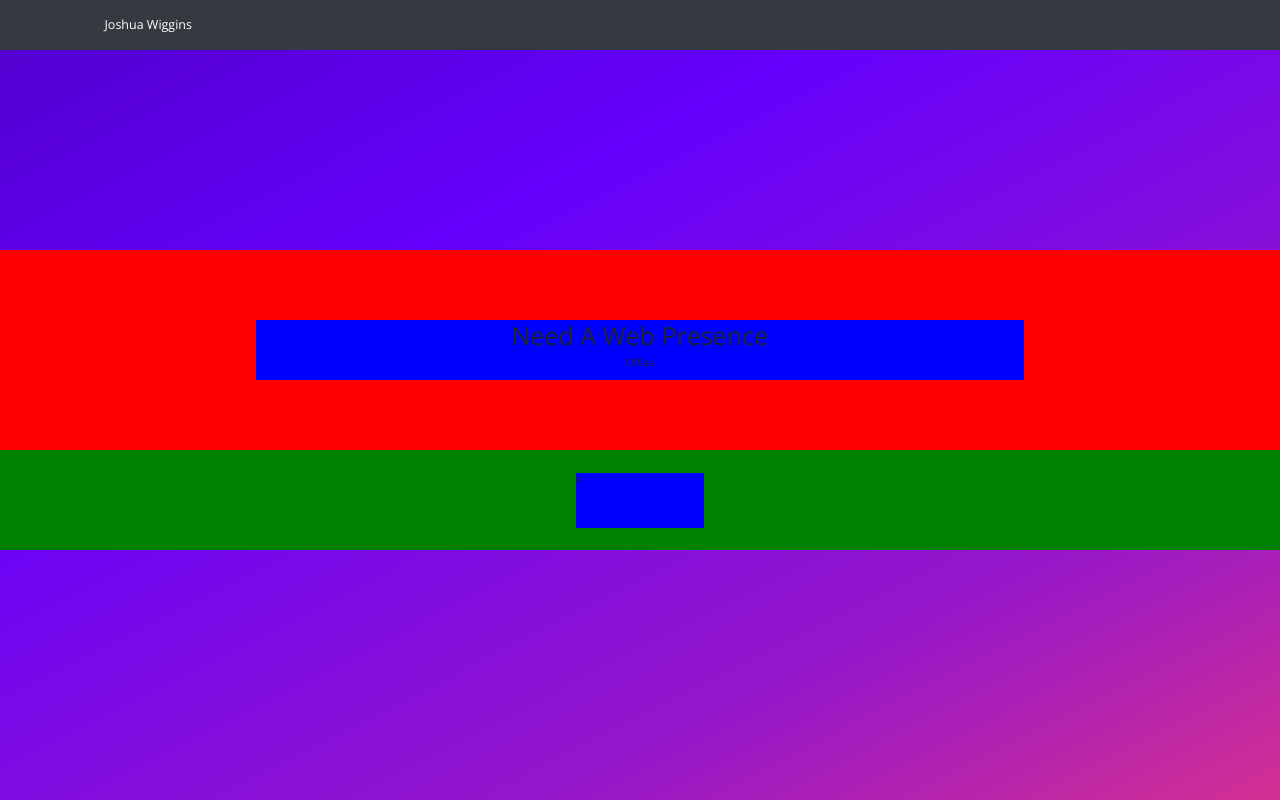
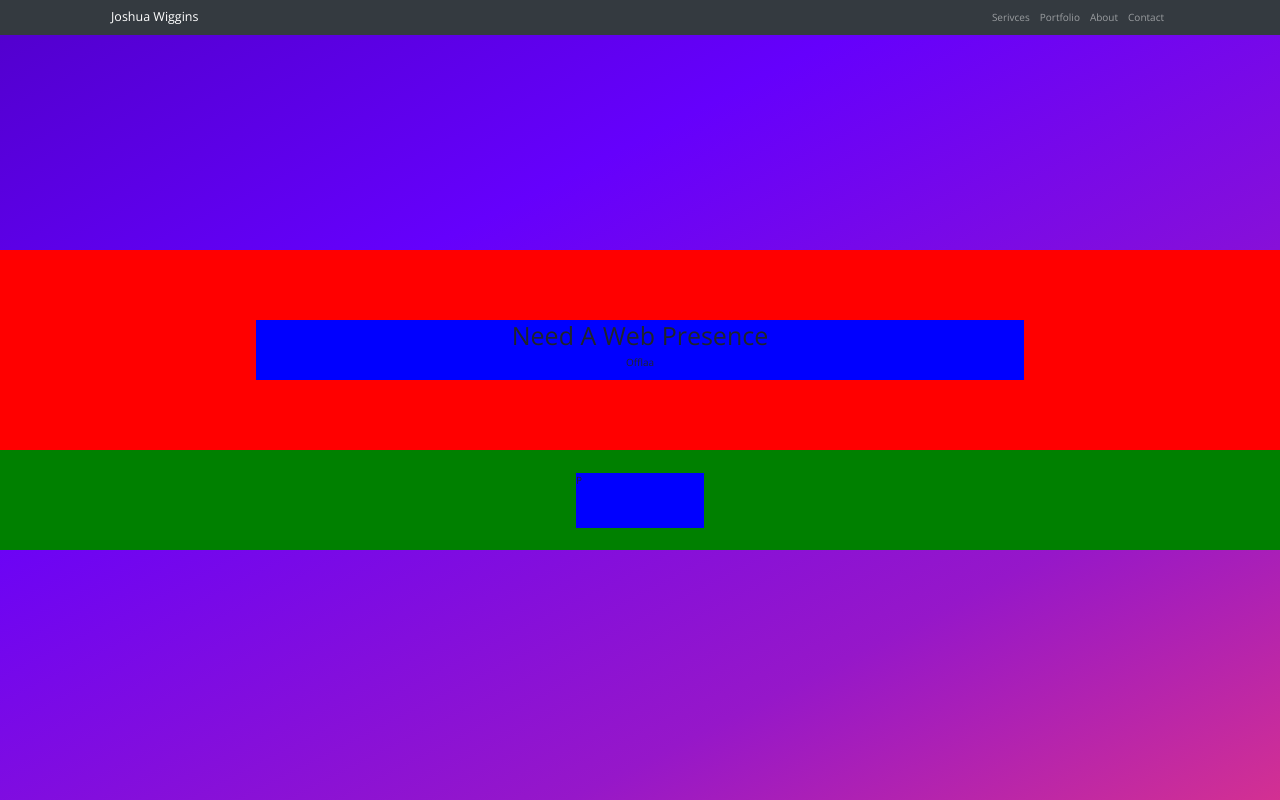
Before and after one commit to hades102zues/PortfolioSite, a React (Create React App) app: page / in a window 1280 px wide. Shown: the top 800 px of the page. Built offline with nearby package versions, Linux system fonts and the light colour scheme.

Commit message:
implemented nav layout

```diff
--- a/src/pages/MainPage/MainPage.css
+++ b/src/pages/MainPage/MainPage.css
@@ -52,11 +52,10 @@
 	height: 100%;
 	width: 85%;
 	overflow: none;
-	margin: 0 auto;
+	margin: auto auto;
 }
 
 header {
-	height: 5rem;
 	background-color: grey;
 	position: fixed;
 	width: 100%;
@@ -64,7 +63,12 @@ header {
 }
 
 .nav_space {
-	height: 100%;
+	padding: 0.5rem 0;
+}
+
+.adjust {
+	/*works because nav enforces flex-flow of column*/
+	align-items: center;
 }
 
 /**Section**/
--- a/src/pages/MainPage/MainPage.js
+++ b/src/pages/MainPage/MainPage.js
@@ -1,6 +1,6 @@
 import React, { Component } from "react";
 import "./MainPage.css";
-import { Card, Carousel, Navbar } from "react-bootstrap";
+import { Card, Carousel, Navbar, Nav } from "react-bootstrap";
 import { Formik, Form, Field } from "formik";
 
 class MainPage extends Component {
@@ -8,9 +8,25 @@ class MainPage extends Component {
 		return (
 			<div className="mainPage">
 				<header>
-					<Navbar bg="dark" variant="dark" className="nav_space">
+					<Navbar
+						collapseOnSelect
+						expand="lg"
+						bg="dark"
+						variant="dark"
+						className="nav_space"
+					>
 						<div className="container">
-							<Navbar.Brand> Joshua Wiggins</Navbar.Brand>
+							<Navbar.Brand>Joshua Wiggins</Navbar.Brand>
+							<Navbar.Toggle aria-controls="responsive-navbar-nav" />
+							<Navbar.Collapse id="responsive-navbar-nav">
+								<Nav className="mr-auto" />
+								<Nav className="adjust">
+									<Nav.Link>Serivces</Nav.Link>
+									<Nav.Link>Portfolio</Nav.Link>
+									<Nav.Link>About</Nav.Link>
+									<Nav.Link>Contact</Nav.Link>
+								</Nav>
+							</Navbar.Collapse>
 						</div>
 					</Navbar>
 				</header>
```
Also changed, not shown: 1 other file (tests, documents, lock files or other folders).
